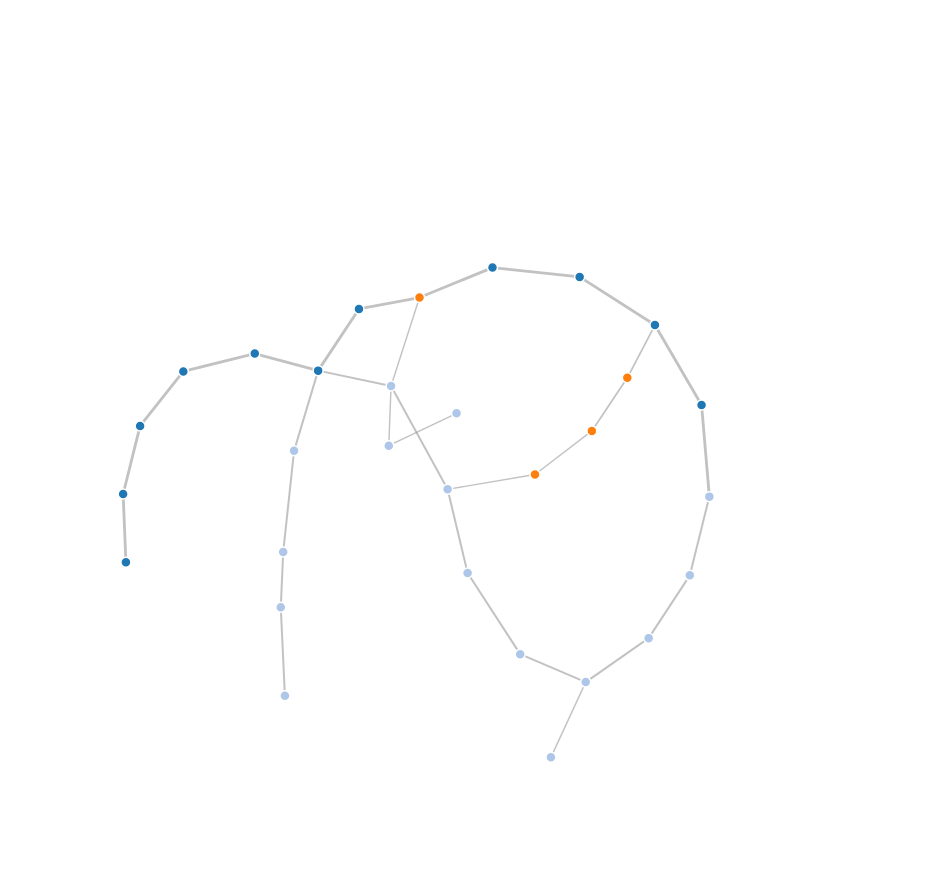
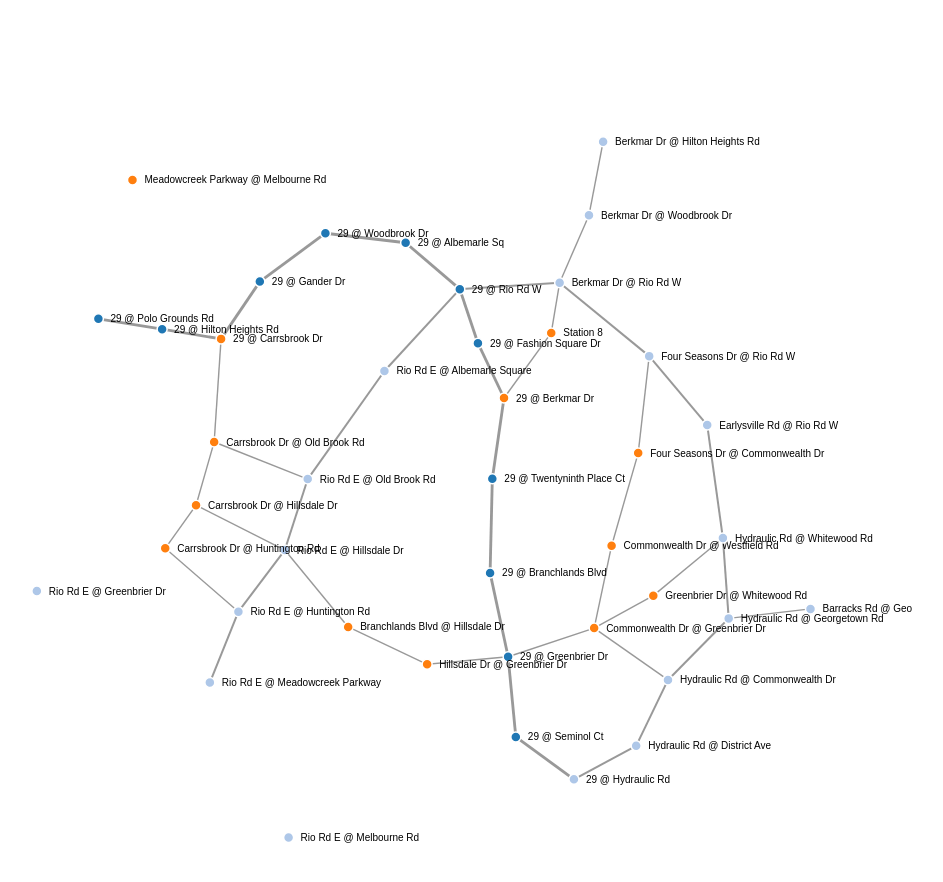
Before and after one commit to dandadj/EmergencyVehicleDirectionsAlgorithm, a plain HTML site: page index.html in a window 1280 px wide. Shown: the whole page, without its empty margins (46-989 px from the left). Drawn offline with nearby package versions, Linux system fonts and the light colour scheme.

Commit message:
More Roads on the network and now show labels on web page

```diff
--- a/RoadNetwork.json
+++ b/RoadNetwork.json
@@ -13,6 +13,7 @@
 		{"name":"Commonwealth Dr @ Greenbrier Dr","controlType":"stop"},
 		{"name":"Earlysville Rd @ Rio Rd W","controlType":"signal"},
 		{"name":"Hydraulic Rd @ Whitewood Rd","controlType":"signal"},
+		{"name":"Greenbrier Dr @ Whitewood Rd","controlType":"stop"},
 		{"name":"Hydraulic Rd @ Georgetown Rd","controlType":"signal"},
 		{"name":"Barracks Rd @ Georgetown Rd","controlType":"signal"},
 		{"name":"Hydraulic Rd @ Commonwealth Dr","controlType":"signal"},
@@ -28,13 +29,25 @@
 		{"name":"Rio Rd E @ Albemarle Square","controlType":"signal"},
 		{"name":"Rio Rd E @ Old Brook Rd","controlType":"signal"},
 		{"name":"Rio Rd E @ Hillsdale Dr","controlType":"signal"},
+		{"name":"Rio Rd E @ Huntington Rd","controlType":"signal"},
+		{"name":"Rio Rd E @ Greenbrier Dr","controlType":"signal"},
 		{"name":"Rio Rd E @ Meadowcreek Parkway","controlType":"signal"},
+		{"name":"Rio Rd E @ Melbourne Rd","controlType":"signal"},
+		{"name":"Station 8","controlType":"stop"},
+		{"name":"29 @ Carrsbrook Dr","controlType":"stop"},
+		{"name":"Carrsbrook Dr @ Old Brook Rd","controlType":"stop"},
+		{"name":"Carrsbrook Dr @ Hillsdale Dr","controlType":"stop"},
+		{"name":"Carrsbrook Dr @ Huntington Rd","controlType":"stop"},
+		{"name":"Meadowcreek Parkway @ Melbourne Rd","controlType":"stop"},
+		{"name":"Branchlands Blvd @ Hillsdale Dr","controlType":"stop"},
+		{"name":"Hillsdale Dr @ Greenbrier Dr","controlType":"stop"},
 
 		{"name":"29 @ Berkmar Dr","controlType":"stop"}
 	],
 	"roads":[
 		{"source":"29 @ Hilton Heights Rd", "target":"29 @ Polo Grounds Rd", "speed":45, "distance":2400, "lanes":8, "median":"hard"},
-		{"source":"29 @ Hilton Heights Rd", "target":"29 @ Gander Dr", "speed":45, "distance":2090, "lanes":8, "median":"hard"},
+		{"source":"29 @ Hilton Heights Rd", "target":"29 @ Carrsbrook Dr", "speed":45, "distance":1465, "lanes":8, "median":"hard"},
+		{"source":"29 @ Gander Dr", "target":"29 @ Carrsbrook Dr", "speed":45, "distance":610, "lanes":8, "median":"hard"},
 		{"source":"29 @ Woodbrook Dr", "target":"29 @ Gander Dr", "speed":45, "distance":1650, "lanes":8, "median":"hard"},
 		{"source":"29 @ Woodbrook Dr", "target":"29 @ Albemarle Sq", "speed":45, "distance":1685, "lanes":8, "median":"hard"},
 		{"source":"29 @ Rio Rd W", "target":"29 @ Albemarle Sq", "speed":45, "distance":685, "lanes":8, "median":"hard"},
@@ -55,21 +68,50 @@
 		{"source":"Barracks Rd @ Georgetown Rd", "target":"Hydraulic Rd @ Georgetown Rd", "speed":35, "distance":4525, "lanes":2, "median":"no"},
 		{"source":"Hydraulic Rd @ Commonwealth Dr", "target":"Hydraulic Rd @ Georgetown Rd", "speed":35, "distance":1815, "lanes":4, "median":"no"},
 		{"source":"Hydraulic Rd @ Commonwealth Dr", "target":"Hydraulic Rd @ District Ave", "speed":35, "distance":950, "lanes":4, "median":"no"},
+		{"source":"Hydraulic Rd @ Commonwealth Dr", "target":"Commonwealth Dr @ Greenbrier Dr", "speed":35, "distance":3165, "lanes":2, "median":"soft"},
 		{"source":"29 @ Hydraulic Rd", "target":"Hydraulic Rd @ District Ave", "speed":35, "distance":1185, "lanes":4, "median":"no"},
-		{"source":"Berkmar Dr @ Rio Rd W", "target":"29 @ Berkmar Dr", "speed":35, "distance":2770, "lanes":2, "median":"no"},
+
+		{"source":"Berkmar Dr @ Rio Rd W", "target":"Station 8", "speed":35, "distance":880, "lanes":2, "median":"no"},
+		{"source":"Station 8", "target":"29 @ Berkmar Dr", "speed":35, "distance":1920, "lanes":2, "median":"no"},
+
 		{"source":"Berkmar Dr @ Rio Rd W", "target":"Berkmar Dr @ Woodbrook Dr", "speed":35, "distance":2180, "lanes":2, "median":"no"},
 		{"source":"Berkmar Dr @ Hilton Heights Rd", "target":"Berkmar Dr @ Woodbrook Dr", "speed":35, "distance":3660, "lanes":2, "median":"no"},
 
 		{"source":"29 @ Rio Rd W", "target":"Rio Rd E @ Albemarle Square", "speed":35, "distance":835, "lanes":4, "median":"no"},
 		{"source":"Rio Rd E @ Old Brook Rd", "target":"Rio Rd E @ Albemarle Square", "speed":35, "distance":2400, "lanes":4, "median":"no"},
 		{"source":"Rio Rd E @ Old Brook Rd", "target":"Rio Rd E @ Hillsdale Dr", "speed":35, "distance":210, "lanes":4, "median":"no"},
-		{"source":"Rio Rd E @ Meadowcreek Parkway", "target":"Rio Rd E @ Hillsdale Dr", "speed":35, "distance":5200, "lanes":4, "median":"no"},
 
-		{"source":"Commonwealth Dr @ Westfield Rd", "target":"Commonwealth Dr @ Greenbrier Dr", "speed":25, "distance":1055, "lanes":3, "median":"no"},
+		{"source":"Rio Rd E @ Huntington Rd", "target":"Rio Rd E @ Hillsdale Dr", "speed":35, "distance":2095, "lanes":4, "median":"soft"},
+		{"source":"Rio Rd E @ Huntington Rd", "target":"Rio Rd E @ Meadowcreek Parkway", "speed":35, "distance":3165, "lanes":4, "median":"soft"},
+
+		{"source":"29 @ Greenbrier Dr", "target":"Hillsdale Dr @ Greenbrier Dr", "speed":25, "distance":1215, "lanes":2, "median":"soft"},
+		{"source":"Branchlands Blvd @ Hillsdale Dr", "target":"Hillsdale Dr @ Greenbrier Dr", "speed":35, "distance":1635, "lanes":2, "median":"soft"},
+		{"source":"Branchlands Blvd @ Hillsdale Dr", "target":"Rio Rd E @ Hillsdale Dr", "speed":35, "distance":3335, "lanes":2, "median":"soft"},
+
+
+
+
+
+
+		{"source":"29 @ Carrsbrook Dr", "target":"Carrsbrook Dr @ Old Brook Rd", "speed":25, "distance":5095, "lanes":2, "median":"no"},
+		{"source":"Carrsbrook Dr @ Hillsdale Dr", "target":"Carrsbrook Dr @ Old Brook Rd", "speed":25, "distance":1055, "lanes":2, "median":"no"},
+		{"source":"Carrsbrook Dr @ Hillsdale Dr", "target":"Carrsbrook Dr @ Huntington Rd", "speed":25, "distance":555, "lanes":2, "median":"no"},
+		{"source":"Rio Rd E @ Old Brook Rd", "target":"Carrsbrook Dr @ Old Brook Rd", "speed":30, "distance":6285, "lanes":2, "median":"no"},
+		{"source":"Rio Rd E @ Hillsdale Dr", "target":"Carrsbrook Dr @ Hillsdale Dr", "speed":30, "distance":6020, "lanes":2, "median":"no"},
+		{"source":"Rio Rd E @ Huntington Rd", "target":"Carrsbrook Dr @ Huntington Rd", "speed":30, "distance":7285, "lanes":2, "median":"no"},
+
+
+
+
+
+
+		{"source":"Commonwealth Dr @ Westfield Rd", "target":"Commonwealth Dr @ Greenbrier Dr", "speed":25, "distance":1055, "lanes":2, "median":"no"},
 		{"source":"Commonwealth Dr @ Westfield Rd", "target":"Four Seasons Dr @ Commonwealth Dr", "speed":25, "distance":1545, "lanes":2, "median":"no"},
 		{"source":"Four Seasons Dr @ Rio Rd W", "target":"Four Seasons Dr @ Commonwealth Dr", "speed":25, "distance":3515, "lanes":2, "median":"no"},
 
+		{"source":"Greenbrier Dr @ Whitewood Rd", "target":"Hydraulic Rd @ Whitewood Rd", "speed":25, "distance":2370, "lanes":2, "median":"no"},
+		{"source":"Greenbrier Dr @ Whitewood Rd", "target":"Commonwealth Dr @ Greenbrier Dr", "speed":25, "distance":510, "lanes":2, "median":"no"},
 
-		{"source":"29 @ Greenbrier Dr", "target":"Commonwealth Dr @ Greenbrier Dr", "speed":25, "distance":1725, "lanes":3, "median":"no"}
+		{"source":"29 @ Greenbrier Dr", "target":"Commonwealth Dr @ Greenbrier Dr", "speed":25, "distance":1725, "lanes":2, "median":"soft"}
 	]
 }
--- a/index.html
+++ b/index.html
@@ -2,14 +2,18 @@
 <meta charset="utf-8">
 <style>
 
-.node {
+.node circle {
   stroke: #fff;
   stroke-width: 1.5px;
 }
 
 .link {
   stroke: #999;
-  stroke-opacity: .6;
+}
+
+text {
+  font: 10px sans-serif;
+  pointer-events: none;
 }
 
 </style>
@@ -36,8 +40,7 @@ d3.json("RoadNetwork.json", function(error, graph) {
   graph.intersections.forEach(function(d){nodeMap[d.name] = d;});
   graph.roads.forEach(function(l){l.source = nodeMap[l.source];l.target = nodeMap[l.target];});
 
-  force
-      .nodes(graph.intersections)
+  force.nodes(graph.intersections)
     .links(graph.roads)
     .start();
 
@@ -49,13 +52,23 @@ d3.json("RoadNetwork.json", function(error, graph) {
 
   var node = svg.selectAll(".node")
     .data(graph.intersections)
-    .enter().append("circle")
+    .enter().append("g")
     .attr("class", "node")
-      .attr("r", 5)
-      .style("fill", function(d) { return color(d.controlType); })
+    .on("mouseover", mouseover)
+    .on("mouseout", mouseout)
     .call(force.drag);
 
-  node.append("title")
+  node.append("circle")
+    .attr("r", 5)
+    .style("fill", function(d) { return color(d.controlType); });
+
+  //node.append("title")
+  //  .text(function(d) { return d.name; });
+
+  node.append("text")
+    .attr("x", 12)
+    .attr("dy", ".35em")
+    .attr("color", "black")
     .text(function(d) { return d.name; });
 
   force.on("tick", function() {
@@ -64,9 +77,25 @@ d3.json("RoadNetwork.json", function(error, graph) {
       .attr("x2", function(d) { return d.target.x; })
       .attr("y2", function(d) { return d.target.y; });
 
-    node.attr("cx", function(d) { return d.x; })
-        .attr("cy", function(d) { return d.y; });
+    node
+      .attr("transform", function(d) { return "translate(" + d.x + "," + d.y + ")"; });
+
+    //node.attr("cx", function(d) { return d.x; })
+    //  .attr("cy", function(d) { return d.y; });
   });
+
+  function mouseover() {
+    d3.select(this).select("circle").transition()
+      .duration(750)
+      .attr("r", 10);
+  }
+
+  function mouseout() {
+    d3.select(this).select("circle").transition()
+        .duration(750)
+        .attr("r", 5);
+  }
+
 });
 
 </script>
```
Lines whose indentation alone changed are shown as unchanged.
